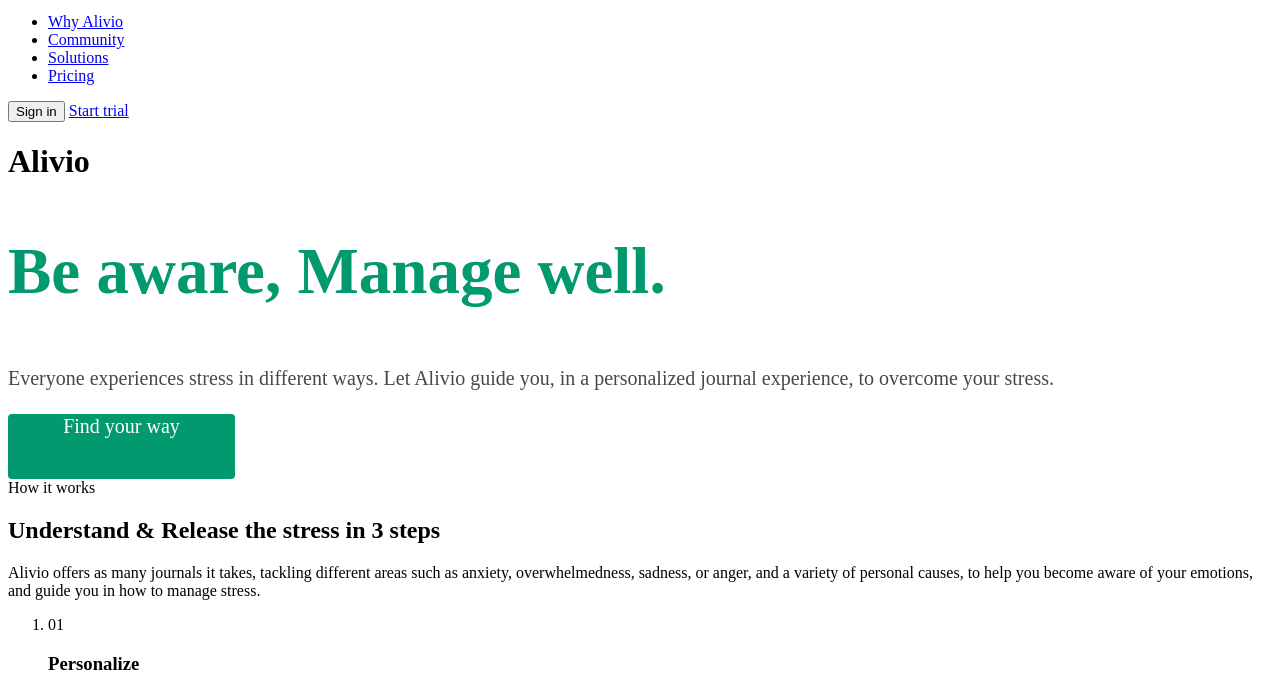
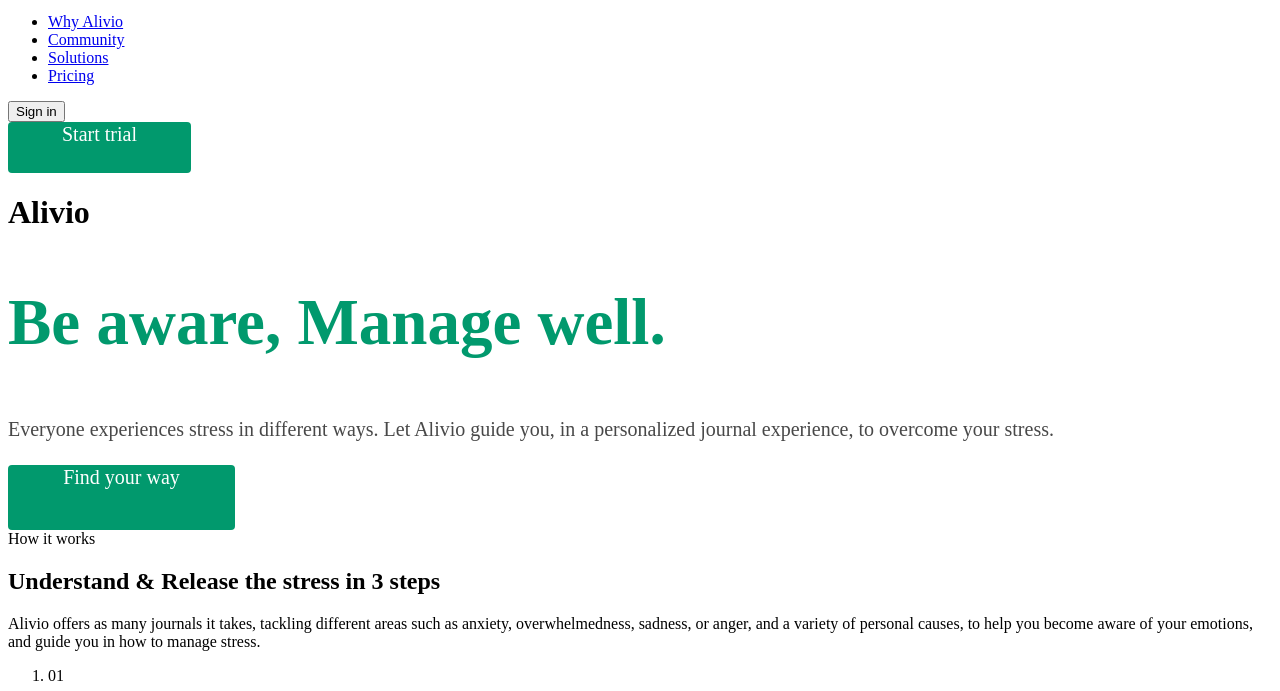
Before and after one commit to olismay/alivio, a plain HTML site: page index.html in a window 1280 px wide. Shown: the part 29-720 px from the top of the page. Drawn offline with Linux system fonts and the light colour scheme.

Commit message:
Use + selector

```diff
--- a/css/style.css
+++ b/css/style.css
@@ -27,3 +27,8 @@
     border-radius: 4px;
     background-color: #01996D;
 }
+
+button + .button {
+    width: 183px;
+    height: 51px;
+}
--- a/index.html
+++ b/index.html
@@ -38,7 +38,7 @@
         </nav>
         <div>
           <button type='button'>Sign in</button>
-          <a href='#'>Start trial</a>
+          <a class='button' href='#'>Start trial</a>
         </div>
       </div>
     </header>
```
